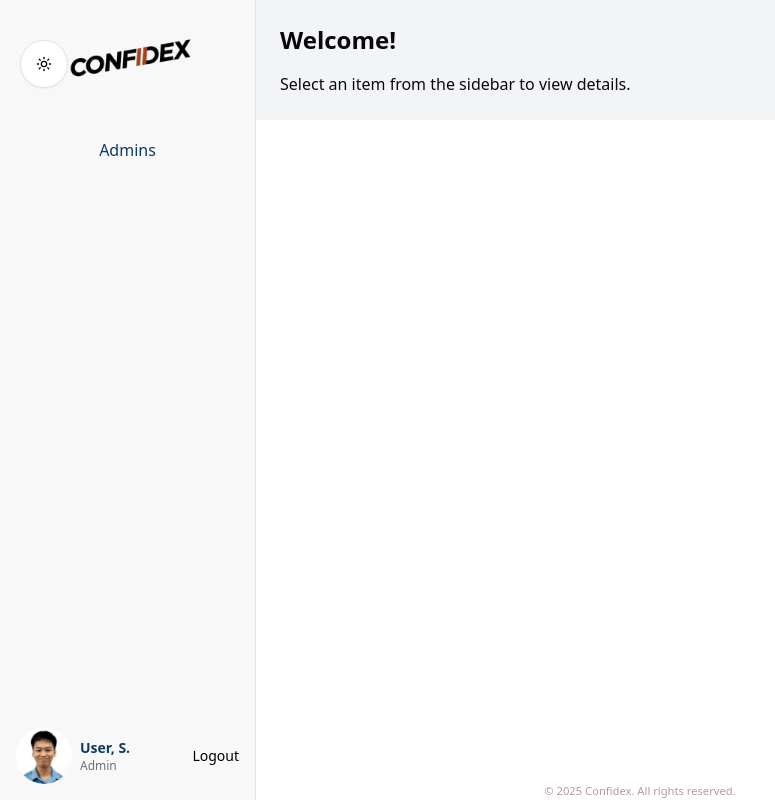
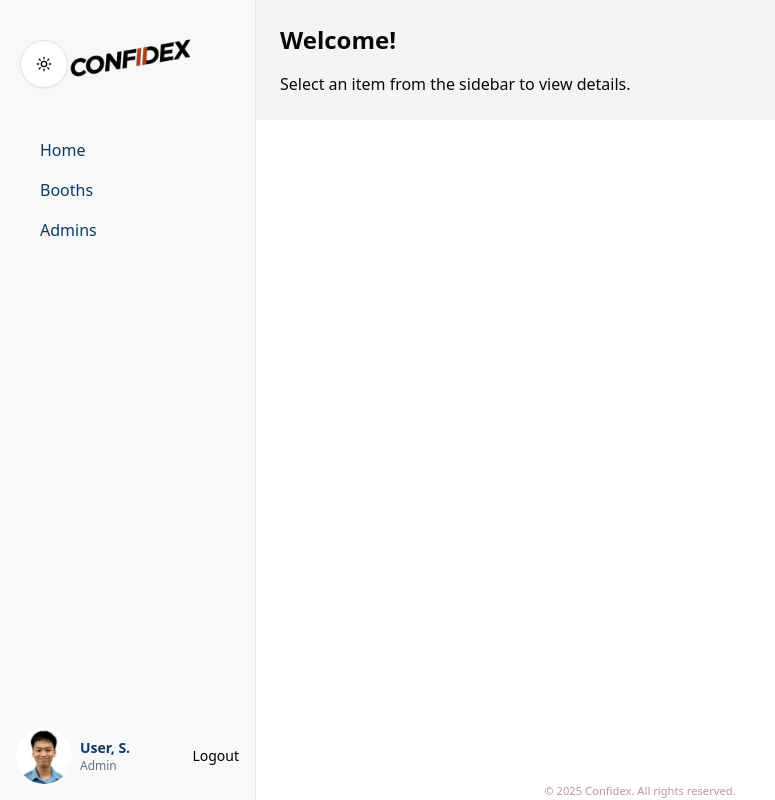
Before and after one commit to Acheron02/Confidex, a Next.js app: page /admin/dashboard in a window 1280 px wide. Shown: the whole page, without its empty margins (0-775 px from the left). Built offline with nearby package versions, Linux system fonts and the light colour scheme; sample sign-in values are in the browser's storage.

Commit message:
added new to sidebar

```diff
--- a/app/admin/dashboard/page.tsx
+++ b/app/admin/dashboard/page.tsx
@@ -96,6 +96,13 @@ export default function AdminDashboardPage() {
             onUpdate={handleUpdateAdmin}
           />
         )}
+
+        {selected === "adminHome" && (
+          <div>
+            <h1 className="text-2xl font-bold mb-4">Welcome!</h1>
+            <p>Select an item from the sidebar to view details.</p>
+          </div>
+        )}
       </div>
     </div>
   );
--- a/components/sidebar/sidebar.tsx
+++ b/components/sidebar/sidebar.tsx
@@ -1,9 +1,10 @@
 "use client";
+
 import { Poppins } from "next/font/google";
 import { motion } from "framer-motion";
 import { AuthDialog } from "../authDialog";
 import { useState, useEffect } from "react";
-import { usePathname } from "next/navigation";
+import { redirect, usePathname } from "next/navigation";
 import { useAuth } from "@/components/context/AuthContext";
 import Image from "next/image";
 import { useTheme } from "next-themes";
@@ -19,31 +20,31 @@ const poppins = Poppins({
   variable: "--font-poppins",
 });
 
+const menuItems = [
+  { key: "home", label: "Home", action: () => redirect("/") },
+  { key: "booths", label: "Booths" },
+  { key: "admin", label: "Admins" },
+];
+
 export default function Sidebar({ onSelect, selected }: SidebarProps) {
   const [open, setOpen] = useState(false);
   const { user, logout } = useAuth();
   const { theme, systemTheme } = useTheme();
   const [mounted, setMounted] = useState(false);
-  const pathname = usePathname();
 
-  useEffect(() => {
-    setMounted(true);
-  }, []);
-
+  useEffect(() => setMounted(true), []);
   if (!mounted) return null;
 
   const currentTheme = theme === "system" ? systemTheme : theme;
 
-  // Format name: "LASTNAME, F{MIDDLE_INITIALS}."
   const formatName = (fullName: string | undefined) => {
     if (!fullName) return "Admin";
     const parts = fullName.trim().split(/\s+/);
-    if (parts.length === 1) return parts[0]; // single name
     const firstName = parts[0];
     const lastName = parts[parts.length - 1];
     const middleInitials = parts
       .slice(1, -1)
-      .map((name) => name[0].toUpperCase())
+      .map((n) => n[0].toUpperCase())
       .join("");
     return middleInitials
       ? `${lastName}, ${firstName[0].toUpperCase()}${middleInitials}.`
@@ -55,14 +56,14 @@ export default function Sidebar({ onSelect, selected }: SidebarProps) {
       initial={{ x: -100, opacity: 0 }}
       animate={{ x: 0, opacity: 1 }}
       transition={{ duration: 1, ease: "easeInOut" }}
-      className={`${poppins.variable}
-        w-64 h-screen fixed left-0 top-0 flex flex-col
-        border-r p-4 z-50 dark:bg-[#080807] bg-[#F8F8F8]
-        text-[#0D3B66] dark:text-[#FAF0CA]`}
+      className={`${poppins.variable} w-64 h-screen fixed left-0 top-0 flex flex-col border-r p-4 z-50 dark:bg-[#080807] bg-[#F8F8F8] text-[#0D3B66] dark:text-[#FAF0CA]`}
     >
       {/* Logo */}
       <div className="flex items-center justify-center mb-3">
-        {mounted && (
+        <button
+          onClick={() => onSelect("adminHome")}
+          className="p-0 border-none bg-transparent cursor-pointer"
+        >
           <Image
             src={
               currentTheme === "dark"
@@ -74,26 +75,28 @@ export default function Sidebar({ onSelect, selected }: SidebarProps) {
             height={50}
             className="h-auto"
           />
-        )}
-      </div>
-
-      <div className="w-full h-px my-5 dark:border-[#FAF0CA]">
-        <button
-          className={`w-full h-fit active:underline hover:underline decoration-2 hover:cursor-pointer ${
-            selected === "admin" ? "underline font-semibold" : ""
-          }`}
-          onClick={() => onSelect("admin")}
-        >
-          Admins
         </button>
       </div>
 
-      {/* Content Spacer */}
+      {/* Menu Items */}
+      <div className="flex flex-col space-y-4 my-5">
+        {menuItems.map((item) => (
+          <button
+            key={item.key}
+            onClick={item.action ? item.action : () => onSelect(item.key)}
+            className={`w-full h-fit text-left pl-6 hover:underline decoration-2 cursor-pointer ${
+              selected === item.key ? "underline font-semibold" : ""
+            }`}
+          >
+            {item.label}
+          </button>
+        ))}
+      </div>
+
       <div className="flex-1"></div>
 
-      {/* Profile & Logout at Bottom */}
+      {/* Profile & Logout */}
       <div className="flex items-center justify-between mt-auto">
-        {/* Profile */}
         <div className="flex items-center space-x-2 min-w-0">
           <div className="w-14 h-14 flex-shrink-0 overflow-hidden rounded-full">
             <Image
@@ -122,18 +125,14 @@ export default function Sidebar({ onSelect, selected }: SidebarProps) {
           </div>
         </div>
 
-        {/* Logout Button */}
         <button
           onClick={logout}
-          className="ml-2 py-2 text-sm rounded-lg bg-transparent text-black
-           dark:text-[#fff8da] hover:opacity-90 hover:cursor-pointer hover:underline
-            decoration-2 whitespace-nowrap"
+          className="ml-2 py-2 text-sm rounded-lg bg-transparent text-black dark:text-[#fff8da] hover:opacity-90 hover:cursor-pointer hover:underline decoration-2 whitespace-nowrap"
         >
           Logout
         </button>
       </div>
 
-      {/* Auth Modal */}
       <AuthDialog open={open} onOpenChange={setOpen} />
     </motion.div>
   );
--- /dev/null
+++ b/models/Booth.ts
@@ -0,0 +1,23 @@
+import mongoose, { Schema, model, models } from "mongoose";
+
+export interface IBooth {
+  name: string;
+  location: string;
+  dateInstalled: string;
+  status: "active" | "due for maintenance check" | "under maintenance";
+}
+
+const BoothSchema = new Schema<IBooth>({
+  name: { type: String, required: true },
+  location: { type: String, required: true },
+  dateInstalled: { type: String, required: true },
+  status: {
+    type: String,
+    enum: ["active", "due for maintenance check", "under maintenance"],
+    default: "active",
+  },
+});
+
+const Booth = models.Booth || model<IBooth>("Booth", BoothSchema);
+
+export default Booth;
```
